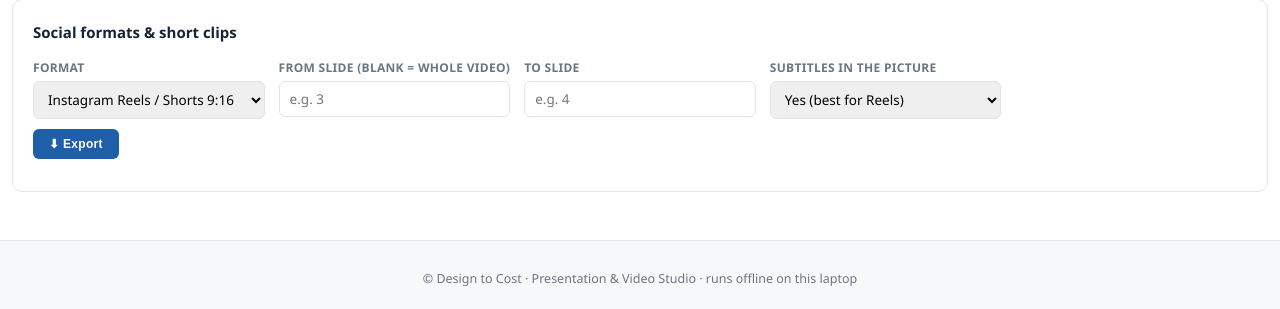
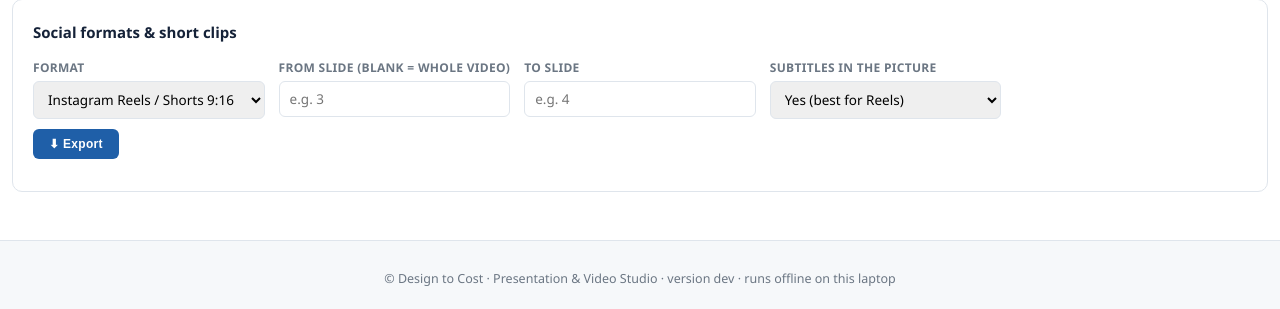
Before and after one commit to amitkumarshukla1210/video_PPT_making, a Flask app: page / in a window 1280 px wide. Shown: the part 3355-3664 px from the top of the page. Run offline with Flask 3, Linux system fonts and the light colour scheme; data that the repository does not hold is empty.

Commit message:
Version 1.2.0: VERSION + CHANGELOG, version in app/studio, backup and update scripts, release workflow
- VERSION file is the single source of truth; shown in app header/footer,
  start-up window, /api/system and the studio footer
- backup_windows.bat: zips projects + app (not .venv/models) into backups\
- update_windows.bat: backs up, installs a ZIP from updates\ or the latest
  GitHub release, keeps projects/models/settings, updates Python packages
- release.yml: on VERSION change in main, tag vX.Y.Z and publish DTC-Studio.zip

Co-Authored-By: Claude Opus 5.5 <noreply@anthropic.com>
Claude-Session: https://claude.ai/code/session_014ruEnPmXkj4evgMfg3T2Wi

```diff
--- a/app/main.py
+++ b/app/main.py
@@ -11,6 +11,7 @@ from werkzeug.utils import secure_filename
 from . import jobs, media, project as P, tts
 from .config import HOST, PORT, MAX_VIDEO_SECONDS, APP_NAME, MODULE_NAME, ROOT
 from .speech_api import bp as speech_bp
+from .version import app_version
 from .ffmpeg_utils import best_encoder, ENCODERS
 from .ppt_builder import build_pptx
 from .ppt_import import import_pptx
@@ -66,7 +67,7 @@ def _err(e):
 
 @app.get("/")
 def index():
-    return render_template("index.html")
+    return render_template("index.html", version=app_version())
 
 
 @app.get("/studio")
@@ -80,6 +81,11 @@ def studio_home():
     return send_from_directory(STUDIO_DIR, "studio.html")
 
 
+@app.get("/studio/VERSION")
+def studio_version():
+    return Response(app_version(), mimetype="text/plain")
+
+
 @app.get("/studio/<path:sub>")
 def studio_files(sub):
     return send_from_directory(STUDIO_DIR, sub)
@@ -91,7 +97,7 @@ def system():
     import qrcode.image.svg
     url = f"http://{lan_ip()}:{PORT}"
     qr = qrcode.make(url, image_factory=qrcode.image.svg.SvgPathImage).to_string(encoding="unicode")
-    return jsonify(engines=tts.status(), default_engine=tts.default_engine(),
+    return jsonify(version=app_version(), engines=tts.status(), default_engine=tts.default_engine(),
                    encoder=ENCODERS[best_encoder()][0], phone_url=url, qr_svg=qr,
                    max_seconds=MAX_VIDEO_SECONDS, presets={k: v[0] for k, v in PRESETS.items()})
 
@@ -390,7 +396,7 @@ def files(pid, sub):
 def run():
     from waitress import serve
     url = f"http://{lan_ip()}:{PORT}"
-    print(f"\n  {APP_NAME} — {MODULE_NAME}")
+    print(f"\n  {APP_NAME} — {MODULE_NAME}   version {app_version()}")
     print("  ------------------------------------------------")
     print(f"  On this laptop : http://localhost:{PORT}")
     print(f"  On your phone  : {url}   (same Wi-Fi)")
--- a/app/templates/index.html
+++ b/app/templates/index.html
@@ -14,7 +14,7 @@
   <div class="header-inner">
     <a class="brand" href="/">
       <img src="/static/logo.png" alt="Design to Cost logo">
-      <span class="brand-text"><span class="name">Design to Cost</span><span class="tagline">Presentation &amp; Video Studio</span></span>
+      <span class="brand-text"><span class="name">Design to Cost</span><span class="tagline">Presentation &amp; Video Studio · v{{ version }}</span></span>
     </a>
     <nav><ul>
       <li><a href="#s-project">Project</a></li>
@@ -189,7 +189,7 @@
   </section>
 </main>
 
-<footer><div class="footnote">© Design to Cost · Presentation &amp; Video Studio · runs offline on this laptop</div></footer>
+<footer><div class="footnote">© Design to Cost · Presentation &amp; Video Studio · version {{ version }} · runs offline on this laptop</div></footer>
 
 <div id="recModal" class="modal hidden">
   <div class="modal-box">
--- /dev/null
+++ b/app/version.py
@@ -0,0 +1,9 @@
+"""The software version. The single source of truth is the VERSION file in the app folder."""
+from .config import ROOT
+
+
+def app_version():
+    try:
+        return (ROOT / "VERSION").read_text(encoding="utf-8").strip() or "dev"
+    except OSError:
+        return "dev"
--- a/studio/studio.html
+++ b/studio/studio.html
@@ -138,7 +138,7 @@
   </div>
 </main>
 
-<footer class="foot">© Design to Cost · Video &amp; Voice Studio · runs in your browser; your API key never leaves it except to call ElevenLabs.</footer>
+<footer class="foot">© Design to Cost · Video &amp; Voice Studio<span id="appVersion"></span> · runs in your browser; your API key never leaves it except to call ElevenLabs.</footer>
 
 <dialog id="settings" aria-labelledby="h-settings">
   <form method="dialog" class="dialog-body">
```
Also changed, not shown: studio/js/main.js (+12 -0 lines), tests/test_speech_api.py (+9 -0 lines), tests/test_studio_e2e.py (+2 -0 lines), .github/workflows/ci.yml, .github/workflows/release.yml (added), CHANGELOG.md (added), README.md, 4 other files.
